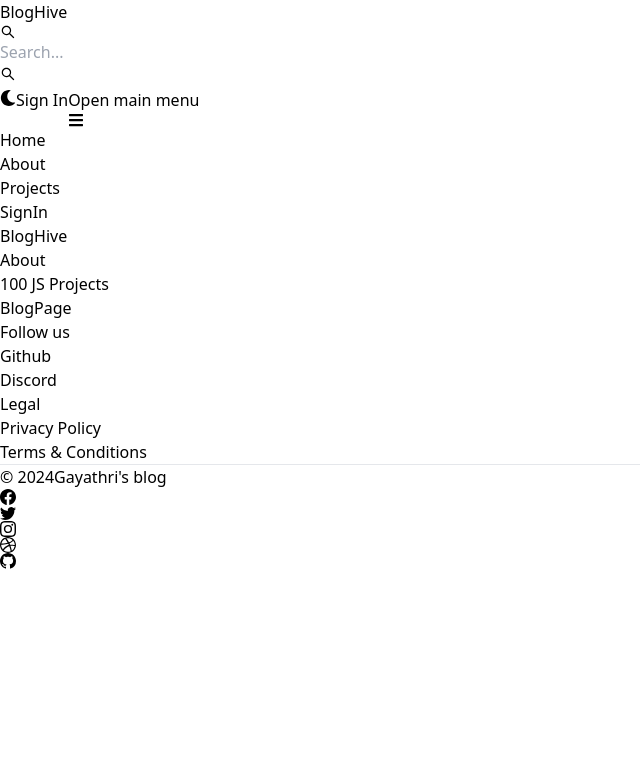
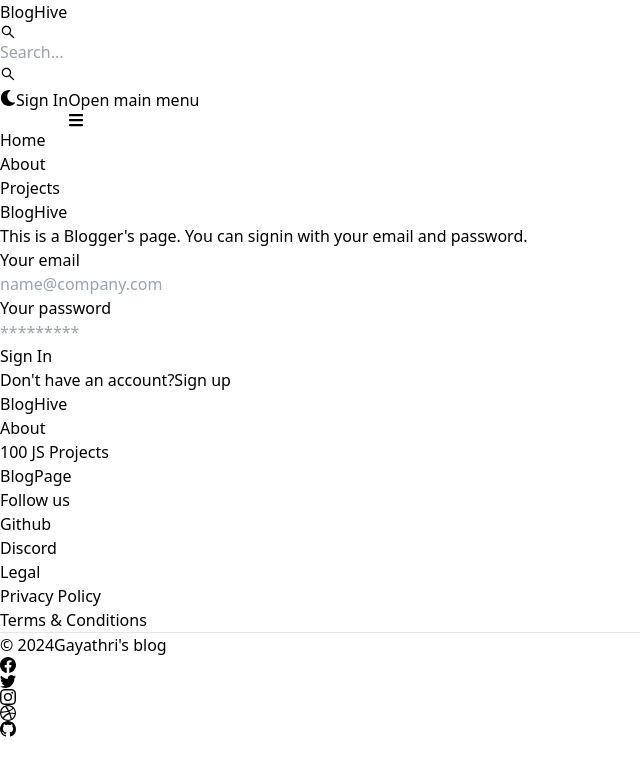
Before and after one commit to Gayathri-priyanka/Blog-Mean, a React (Vite) app in the folder client/: page /sign-in in a window 1280 px wide. Shown: the top 774 px of the page, without its empty margins (0-640 px from the left). Built offline with nearby package versions, Linux system fonts and the light colour scheme.

Commit message:
Create UI for Sign In page

```diff
--- a/client/src/pages/SignIn.jsx
+++ b/client/src/pages/SignIn.jsx
@@ -1,9 +1,92 @@
-import React from 'react'
+import { Alert, Button, Label, Spinner, TextInput } from 'flowbite-react';
+import { useState } from 'react';
+import {Link, useNavigate} from 'react-router-dom';
 
 export default function SignIn() {
+  const [formData, setFormData]= useState({});
+  const [errorMessage, setErrorMessage]= useState(null);
+  const [loading, setLoading]= useState(false);
+  const navigate= useNavigate();
+
+  const handleChange= (e) => {
+    setFormData({...formData, [e.target.id]: e.target.value.trim()});
+  };
+
+
+  const handleSubmit = async (e) => {
+    e.preventDefault();
+    if(!formData.Email || !formData.Password) {
+      return setErrorMessage('Please fill out all fields. ');
+    }
+    try {
+      setLoading(true);
+      setErrorMessage(null);
+      const res= await fetch('/api/auth/signin', {
+        method: 'POST',
+        headers: {'Content-Type': 'application/json'},
+        body: JSON.stringify(formData)
+      });
+      const data= await res.json();
+      if(data.success === false){
+        return setErrorMessage(data.message);
+      }
+      setLoading(false);
+      if(res.ok){
+        navigate('/');
+      }
+    } catch (error) {
+      setErrorMessage(error.message);
+      setLoading(false);
+
+    }
+  };
+
   return (
-    <div>
-      SignIn
+    <div className='min-h-screen mt-20'>
+      <div className="flex p-3 max-w-3xl mx-auto flex-col md:flex-row md:items-center gap-5">
+        {/* left */}
+        <div className="flex-1">
+        <Link to="/" className='font-bold dark:text-white text-4xl'>
+        <span className='px-2 py-1 bg-gradient-to-r from-indigo-400 via-purple-400 to-teal-400 rounded-lg text-white'>BlogHive</span>
+        </Link>
+        <p className='text-sm mt-5'>This is a Blogger's page. You can signin with your email and password.</p>
+        </div>
+        {/* right */}
+        <div className="flex-1">
+          <form className='flex flex-col gap-4' onSubmit={handleSubmit}>
+            <div>
+              <Label value='Your email'/>
+              <TextInput type='email' placeholder='name@company.com' id='Email' onChange={handleChange} />
+            </div>
+            <div>
+              <Label value='Your password'/>
+              <TextInput type='password' placeholder='*********' id='Password' onChange={handleChange}/>
+            </div>
+            <Button gradientDuoTone='purpleToBlue' type='submit' disabled={loading}>
+              {
+                loading ? (
+                  <>
+                  <Spinner size='sm'/>
+                  <span className='pl-3'>Loading...</span>
+                  </>
+                ) : 'Sign In'
+              }
+            </Button>
+          </form>
+          <div className="flex gap-2 text-sm mt-5">
+            <span>Don't have an account?</span>
+            <Link to='/sign-in' className='text-blue-400'>Sign up</Link>
+          </div>
+          {
+            errorMessage && (
+              <Alert className='mt-5' color='failure'>
+                {errorMessage}
+              </Alert>
+            )
+          }
+        </div>
+
+      </div>
     </div>
-  )
+  );
 }
```
